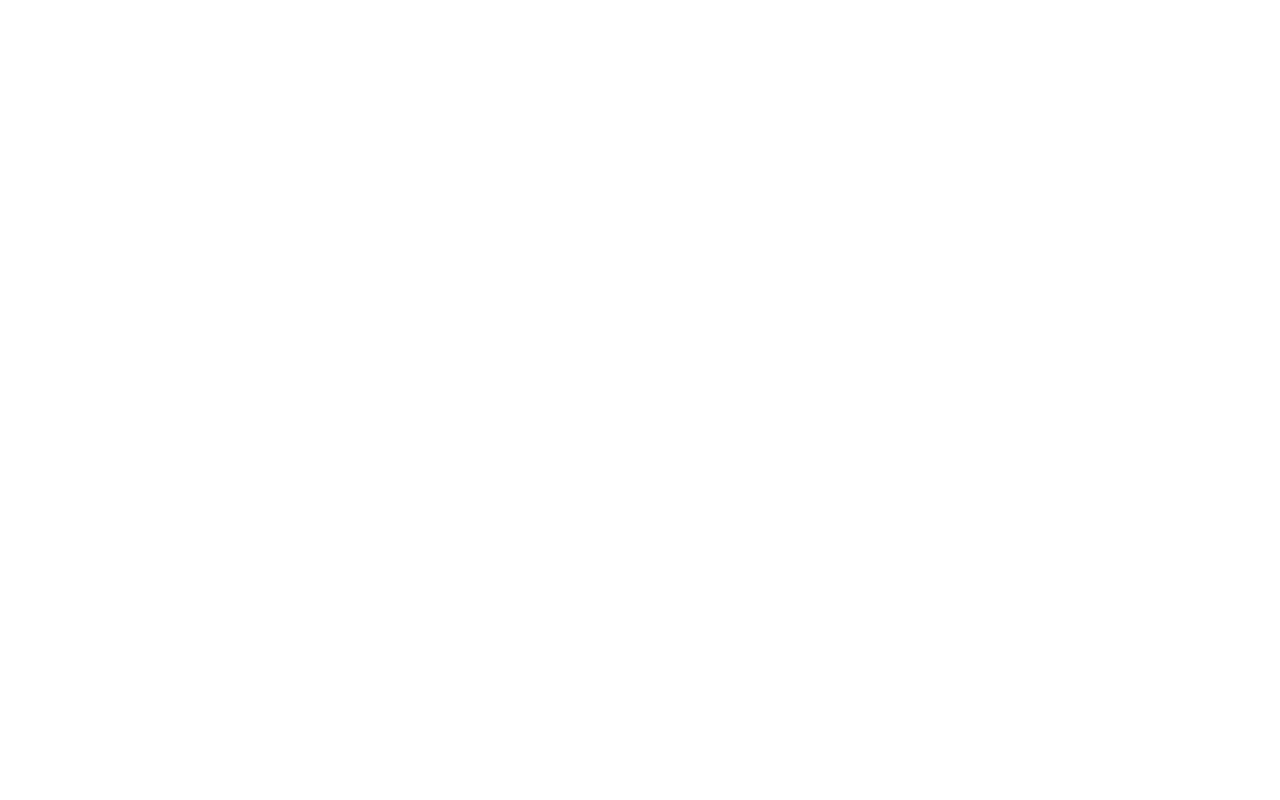
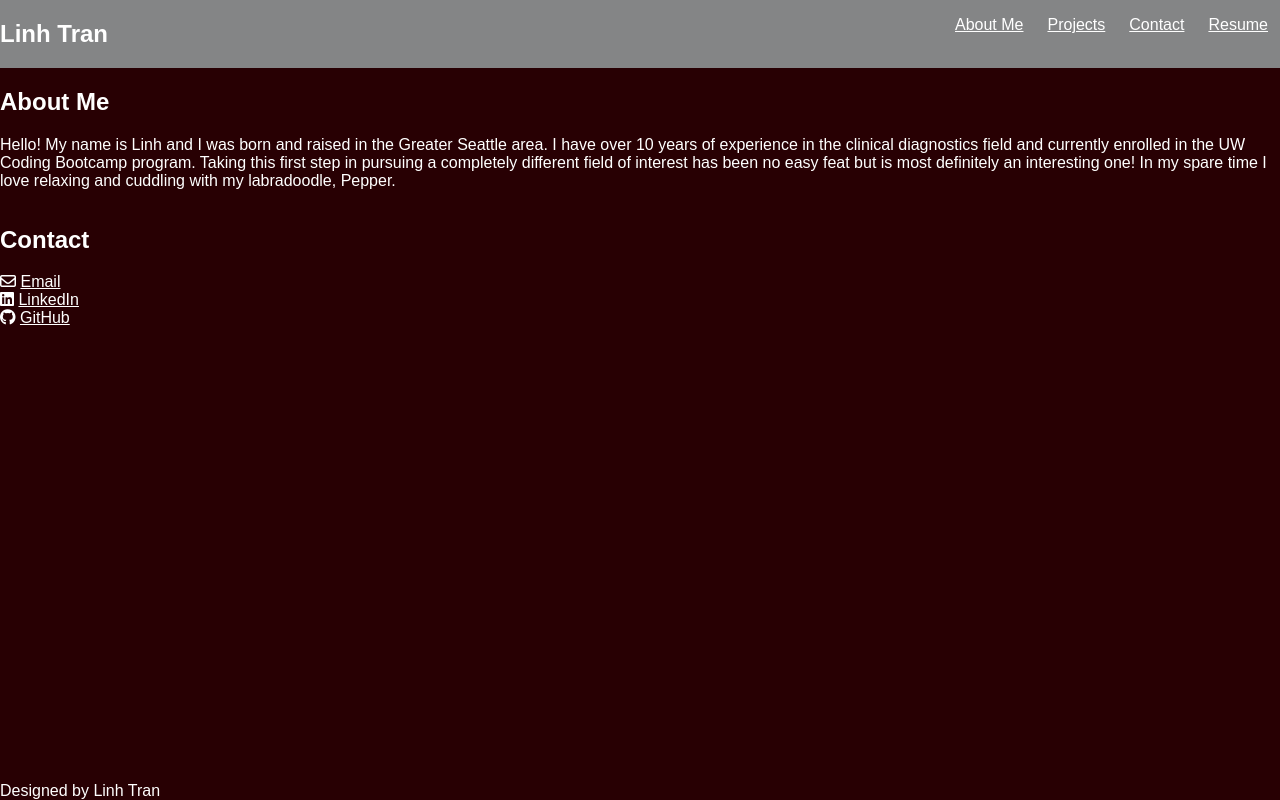
Before and after one commit to linhntran/linhnt-portfolio, a plain HTML site: page index.html in a window 1280 px wide. Drawn offline with Linux system fonts and the light colour scheme.

Commit message:
update to html and css

```diff
--- a/assets/css/style.css
+++ b/assets/css/style.css
@@ -0,0 +1,70 @@
+* {
+    color: #fff;
+}
+body {
+    margin: 0;
+    background-color: #280003;
+    font-family: sans-serif;
+}
+
+nav,
+.nav {
+    display: flex;
+    justify-content: space-between;
+    background-color: #848586;
+    color: black;
+}
+
+.nav h1 {
+
+}
+
+.navbar {
+    display: flex;
+    list-style: none;
+}
+
+.navbar a {
+    padding: 8px 12px;
+    color: inherit;
+}
+
+main {
+    display: flex;
+    flex-wrap: wrap;
+}
+
+.projects {
+    display: flex;
+    flex-wrap: wrap;
+    justify-content: space-between;
+    gap: 10px;
+}
+
+.project-item {
+    flex-grow: 0;
+    background-color: #c2847a;
+    /* width: cal(50% - 5px); */
+    padding: 20px;
+}
+
+.contact {
+    list-style: none;
+}
+
+footer {
+    display: flex;
+    position: absolute;
+    bottom: 0;
+    width: 100%;
+    /* background-color: #848586; */
+    color: #848586;
+  }
+
+@media screen {
+
+}
+
+@media screen and (max-width: 768 px) {
+
+}
--- a/index.html
+++ b/index.html
@@ -1,14 +1,76 @@
 <!DOCTYPE html>
 <html lang="en">
+
 <head>
     <meta charset="UTF-8">
     <meta http-equiv="X-UA-Compatible" content="IE=edge">
     <meta name="viewport" content="width=device-width, initial-scale=1.0">
-    <title>Linh Tran's Portfolio</title>
-    <link rel="stylesheet" href="./assets/css/reset.css" />
-    <link rel="stylesheet" href="./assets/css/style.css">
+    <title>Linh's Portfolio</title>
+    <link rel="stylesheet" href="./assets/css/style.css" />
+    <script src="https://kit.fontawesome.com/c20bdd17f3.js" crossorigin="anonymous"></script>
 </head>
+
 <body>
+    <header>
+    <!-- Navigation Bar -->
+    <nav class="nav">
+        <h1>Linh Tran</h1>
+        <ul class="navbar">
+            <li><a href="#">About Me</a></li>
+            <li><a href="#">Projects</a></li>
+            <li><a href="#">Contact</a></li>
+            <li><a href="#">Resume</a></li>
+        </ul>
+    </nav>
+    </header>
 
+    <main>
+        <!-- Sidebar for more links? -->
+        <aside></aside>
+
+        <!-- Placeholder for about me -->
+        <div class="about">
+            <h2>About Me</h2>
+            <p>
+                Hello! My name is Linh and I was born and raised in the Greater Seattle area. I have over 10 years of experience in the clinical diagnostics field and currently enrolled in the UW Coding Bootcamp program. Taking this first step in pursuing a completely different field of interest has been no easy feat but is most definitely an interesting one!
+
+                In my spare time I love relaxing and cuddling with my labradoodle, Pepper.
+            </p>
+        </div>
+
+        <!-- Placeholders for projects -->
+        <!-- <div class="projects">
+            <h2>Projects</h2>
+            <div class="project-item">
+                first
+            </div>
+            <div class="project-item">
+                second
+            </div>
+            <div class="project-item">
+                third
+            </div>
+            <div class="project-item">
+                fourth
+            </div>
+        </div> -->
+
+        <!-- Placeholder for contact -->
+        <div class="contact">
+            <h2>Contact</h2>
+            <li><i class="fa-regular fa-envelope"></i> <a href= "mailto: tran.linhn@gmail.com">Email</a></li>
+            <li><i class="fa-brands fa-linkedin"></i> <a href="www.linkedin.com/in/linhn-tran">LinkedIn</a></li>
+            <li><i class="fa-brands fa-github"></i> <a href="">GitHub</a></li>
+        </div>
+        <!-- Place holder for resume link? -->
+        <div class="resume">
+
+        </div>
+    </main>
+
+    <footer>
+        <span>Designed by Linh Tran</span>
+    </footer>
 </body>
+
 </html>
```
